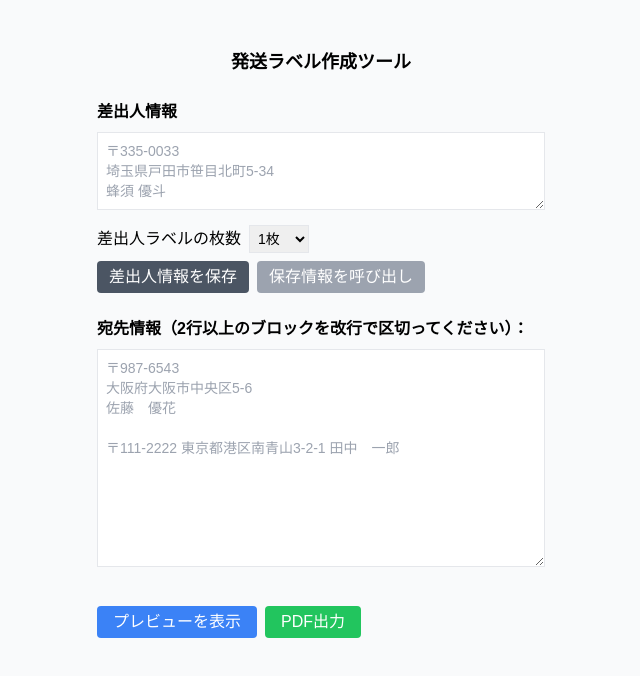
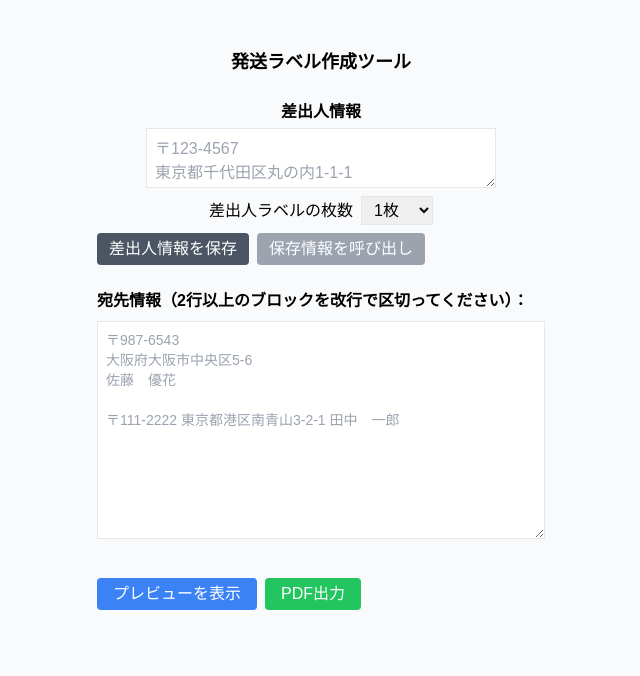
Before and after one commit to mikaeru222/shipping-label-tool-new, a React (Vite) app: page / in a window 1280 px wide. Shown: the top 676 px of the page, without its empty margins (319-959 px from the left). Built offline with nearby package versions, Linux system fonts and the light colour scheme.

Commit message:
Add files via upload

```diff
--- a/src/components/SenderForm.tsx
+++ b/src/components/SenderForm.tsx
@@ -7,29 +7,27 @@ type Props = {
   onSenderCountChange: (value: number) => void;
 };
 
-export default function SenderForm({
+function SenderForm({
   senderText,
   onSenderChange,
   senderCount,
   onSenderCountChange,
 }: Props) {
   return (
-    <div>
-      <h2 className="font-bold mb-2">差出人情報</h2>
+    <div className="mb-2 flex flex-col items-center">
+      <label className="font-bold mb-1">差出人情報</label>
       <textarea
-        rows={3}
-        className="border w-full p-2 text-sm text-gray-800"
+        className="border w-[350px] h-[60px] p-2 mb-2"
         value={senderText}
         onChange={(e) => onSenderChange(e.target.value)}
-        placeholder={"〒335-0033\n埼玉県戸田市笹目北町5-34\n蜂須 優斗"}
+        placeholder={`〒123-4567\n東京都千代田区丸の内1-1-1\n山田 太郎`}
       />
-      <div className="mt-2 flex items-center gap-4">
-        <label>
-          差出人ラベルの枚数
+      <div className="flex items-center space-x-2">
+        <label>差出人ラベルの枚数</label>
         <select
-            className="ml-2 border p-1 text-sm"
           value={senderCount}
           onChange={(e) => onSenderCountChange(Number(e.target.value))}
+          className="border px-2 py-1"
         >
           {[...Array(10)].map((_, i) => (
             <option key={i + 1} value={i + 1}>
@@ -37,8 +35,9 @@ export default function SenderForm({
             </option>
           ))}
         </select>
-        </label>
       </div>
     </div>
   );
 }
+
+export default SenderForm;
```
Lines whose indentation alone changed are shown as unchanged.
